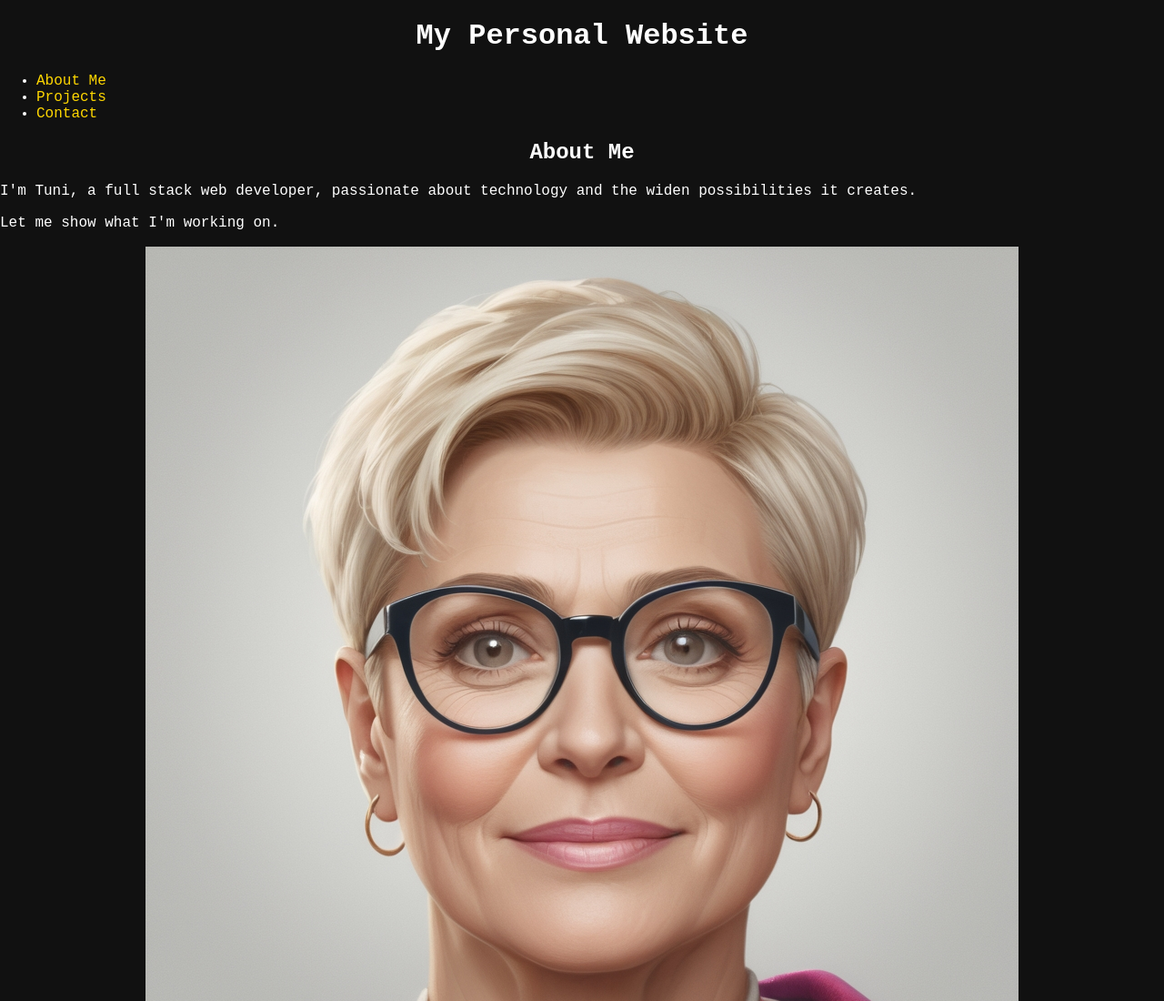
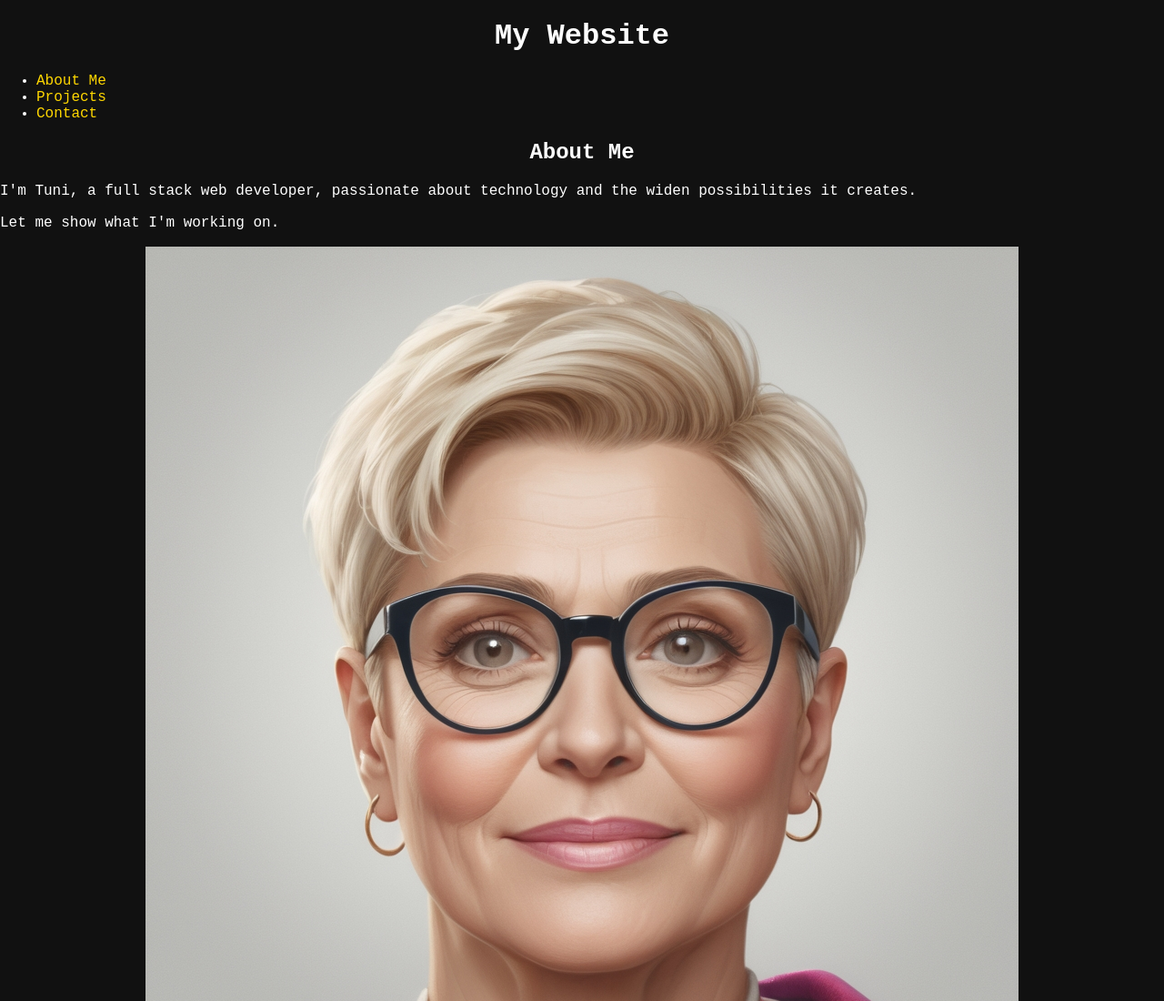
Before and after one commit to tuni56/project4, a plain HTML site: page WEBSITE/index.html in a window 1280 px wide. Shown: the top 1100 px of the page at 91% size. Drawn offline with Linux system fonts and the light colour scheme.

Commit message:
Update index.html

```diff
--- a/WEBSITE/index.html
+++ b/WEBSITE/index.html
@@ -9,7 +9,7 @@
 </head>
 <body>
   <header>
-    <h1>My Personal Website</h1>
+    <h1>My Website</h1>
     <nav>
       <ul>
         <li><a href="#about">About Me</a></li>
```
